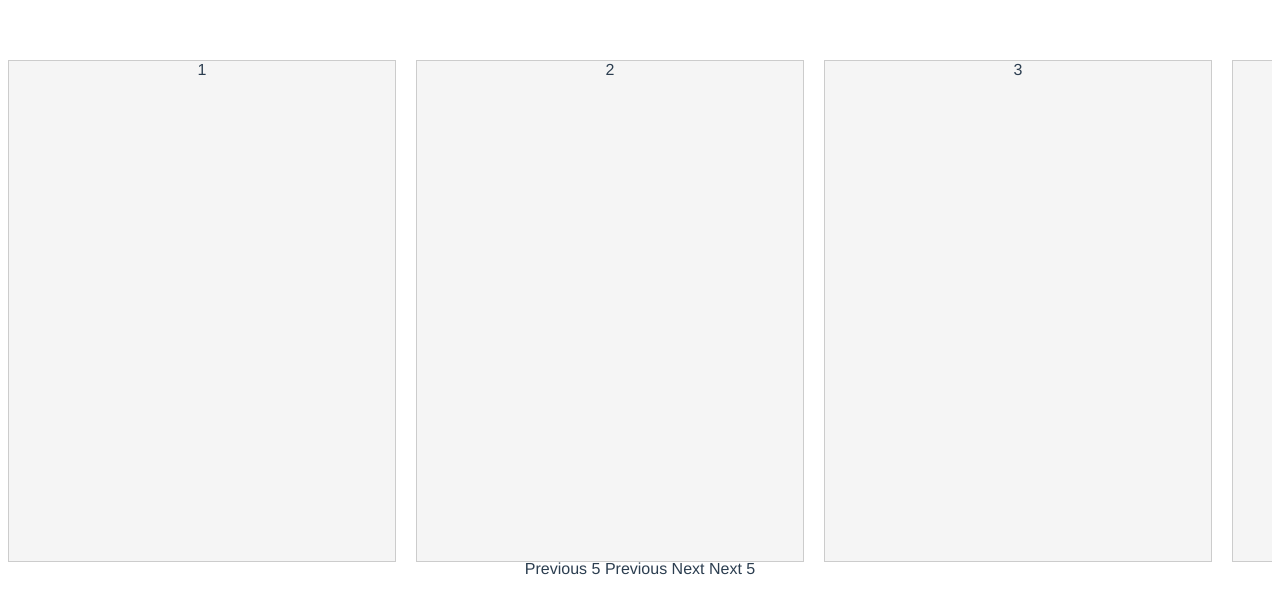
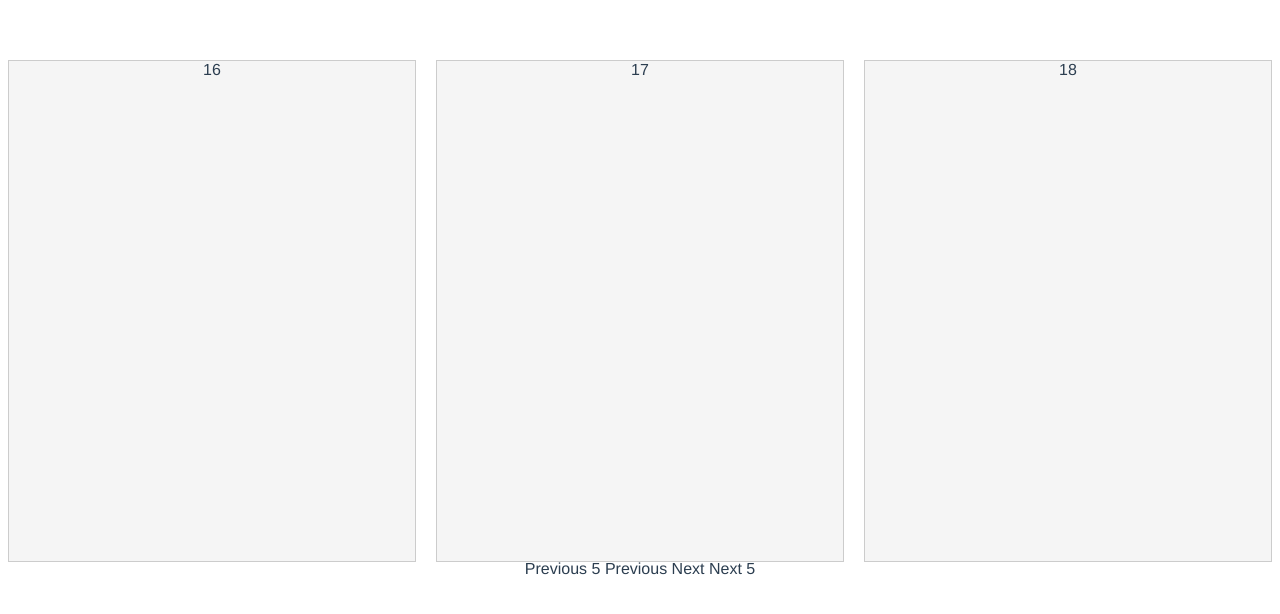
Before and after one commit to wolfrstrudel/vue-carousel, a Vue app: page / in a window 1280 px wide. Shown: the top 614 px of the page. Built offline with nearby package versions, Linux system fonts and the light colour scheme.

Commit message:
Begin development on adding an initial page attribute.

```diff
--- a/src/components/Carousel.vue
+++ b/src/components/Carousel.vue
@@ -36,6 +36,10 @@
 export default {
 	name: "Carousel",
 	props: {
+		initialPage: {
+			type: Number,
+			default: 5
+		},
 		slidesPerPage: {
 			type: Number,
 			default: 3
@@ -55,12 +59,13 @@ export default {
 	},
 	data() {
 		return {
+			canTransition: false,
 			isMounted: false,
 			isDragging: false,
 			windowWidth: window.innerWidth,
 			slideCount: 100, //temporary
 			slideWidth: null,
-			currentPage: 0,
+			currentPage: this.initialPage,
 			slides: [],
 			startDragPosition: {x: 0, y: 0},
 			draggedOffset: {x: 0, y: 0},
@@ -92,16 +97,18 @@ export default {
 	},
 	computed: {
 		offset() {
-			if(this.isMounted)
+			if(this.isMounted) {
+				if (!this.canTransition) window.requestAnimationFrame(() => this.canTransition = true);
 				return {x: this.currentPage * -(this.$refs.theCarousel.offsetWidth + this.spaceBetweenSlides) - this.draggedOffset.x};
-			else
-				return {x: 0};
+			} else {
+				return {x: null};
+			}
 		},
 		carouselStyle() {
 			let style = {};
 
 			style.transform = `translateX(${this.offset.x}px)`;
-			style.transition = this.isDragging ? "none" : `transform ${this.activeTransitionSpeed / 1000}s ease-out`;
+			style.transition = !this.canTransition || this.isDragging ? "none" : `transform ${this.activeTransitionSpeed / 1000}s ease-out`;
 
 			return style;
 		},
@@ -167,7 +174,7 @@ export default {
 		calculateSlideWidth() {
 			let carousel = this.$refs.theCarouselWrapper;
 
-			this.slideWidth = carousel.offsetWidth / this.activeSlidesPerPage - ((this.activeSlidesPerPage - 1) * this.spaceBetweenSlides / this.activeSlidesPerPage);
+			this.slideWidth = (carousel.offsetWidth + this.spaceBetweenSlides) / this.activeSlidesPerPage;
 		},
 		calculateSlidePosition() {
 			if(this.lazyLoadedSlides) {
@@ -193,7 +200,6 @@ export default {
 			this.onDragStart(e);
 		},
 		onDragStart(e) {
-			console.log("here");
 			this.isDragging = true;
 
 			let carousel = this.$refs.theCarousel,
@@ -257,7 +263,6 @@ export default {
 	.carousel {
 		display: flex;
 		flex-direction: row;
-		width: 100%;
 	}
 
 	.slide-wrapper {
```
